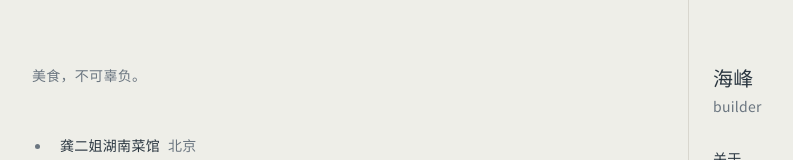
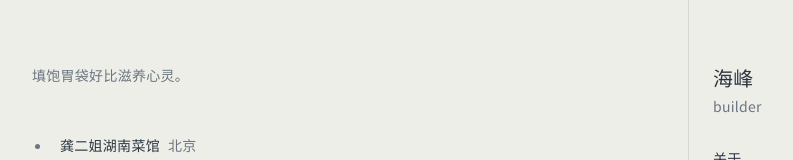
Before and after one commit to kuoouk/personal-site, a Next.js app: page /food in a window 1280 px wide. Shown: the top 160 px of the page, without its empty margins (368-1161 px from the left). Built offline with nearby package versions, Linux system fonts and the light colour scheme.

Commit message:
Update page.tsx

```diff
--- a/app/food/page.tsx
+++ b/app/food/page.tsx
@@ -26,7 +26,7 @@ export default function Food() {
     <>
       <Nav />
       <p className="mb-12" style={{ color: "var(--color-ink-muted)" }}>
-        美食，不可辜负。
+        填饱胃袋好比滋养心灵。
       </p>
 
       <ul className="space-y-5 list-disc pl-5">
```
